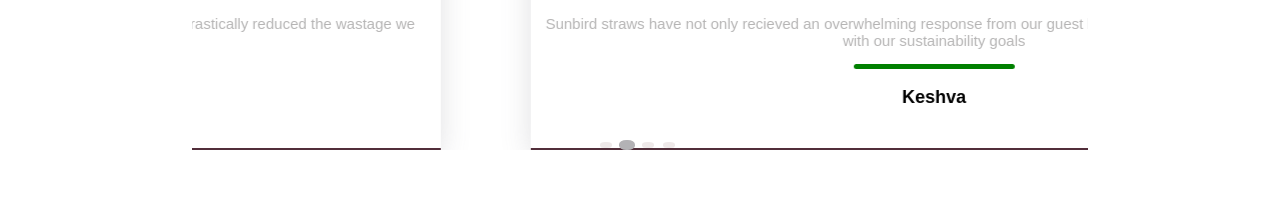
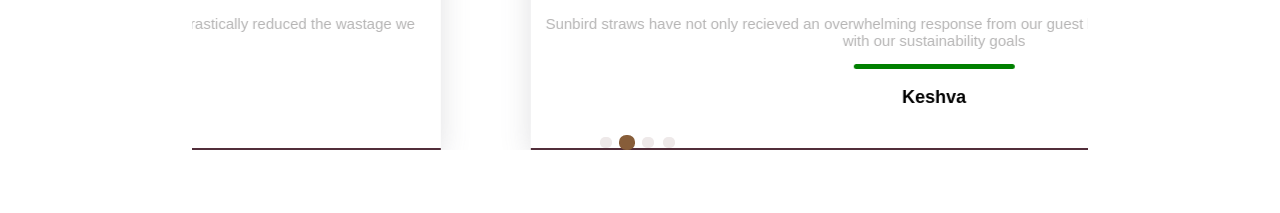
Before and after one commit to Nataraja-gv/sunbird-straws, a React (Vite) app: page / in a window 1280 px wide. Shown: the part 3260-3473 px from the top of the page. Built offline with nearby package versions, Linux system fonts and the light colour scheme.

Commit message:
updating

```diff
--- a/src/Components/Home/Simple.css
+++ b/src/Components/Home/Simple.css
@@ -14,7 +14,7 @@
 
 }
 .simple-image {
-  width: 100%;
+  width: 85%;
   height: 400px;
 }
 
--- a/src/Components/Slider/Slider.css
+++ b/src/Components/Slider/Slider.css
@@ -52,8 +52,8 @@
   }
 
   .custom-dot {
-    width: 10px;
-    height: 10px;
+    width: 15px;
+    height: 15px;
     background-color: #eee9e9;
     border-radius: 45%;
     margin-right: 5px;
@@ -67,5 +67,13 @@
 
 
   .custom-dot.active {
-     background:rgb(179, 178, 181);
+    width: 15px;
+    height: 15px;
+     background:rgb(135, 93, 57);
   }
+
+@media screen and (min-width:360px) and (max-width:600px){
+  .custom-dot{
+    display: none;
+  }
+}
```
